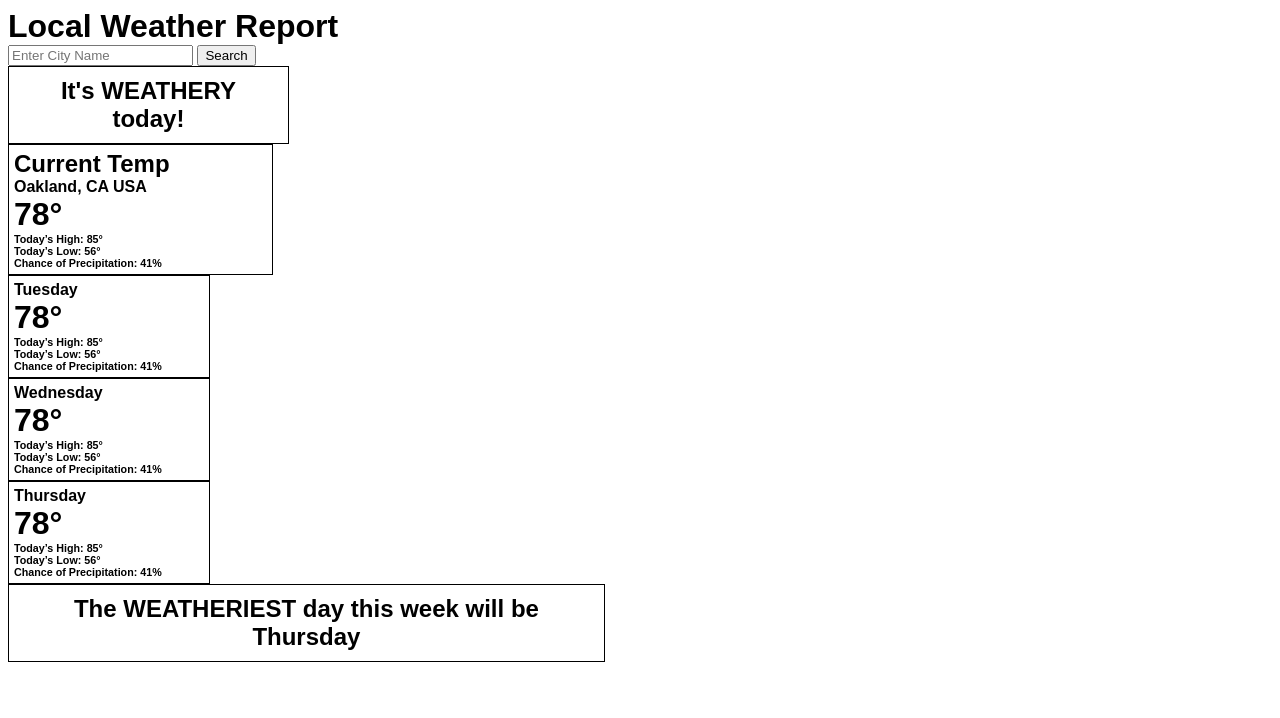
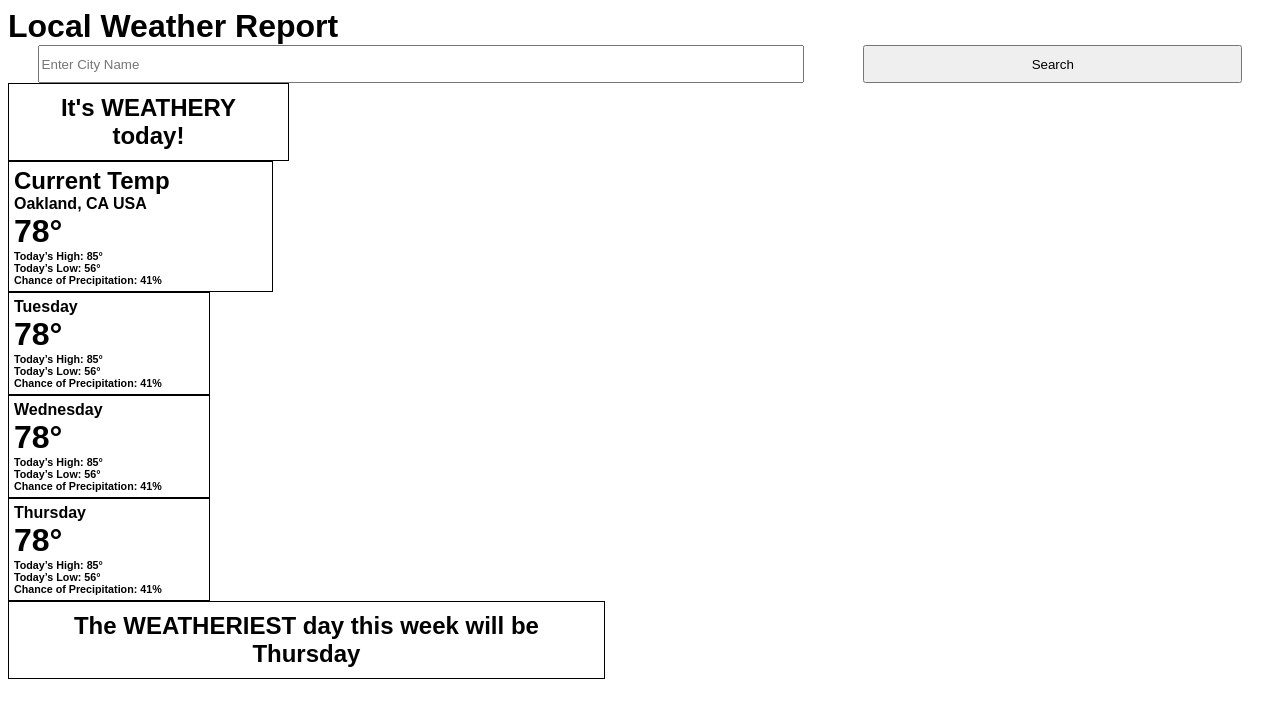
Before and after one commit to NocturneAC/weatheryNocturne, a plain HTML site: page index.html in a window 1280 px wide. Drawn offline with Linux system fonts and the light colour scheme.

Commit message:
div structure and css flex updates

```diff
--- a/css/styles.css
+++ b/css/styles.css
@@ -3,22 +3,42 @@ body {
 }
 
 .grand-wrapper {
-    /* display: flex;
-    justify-content: center; */
+    margin: 0;
+    max-width: 100%;
 }
 
+/* Header, Text input and Search button */
 .title-search-wrapper {
     max-width: 100%;
 }
 
+.header {
+    width: 100%;
+}
+
+/* Text input and Search button */
 .search-wrapper {
     max-width: 100%;
-    /* display: flex; */
+    display: flex;
+    justify-content: space-around;
+}
+.search-txt {
+    width: 60%;
+    height: 4vh;
+}
+.search-btn {
+    width: 30%;
 }
 
-.weather-cards-grand-wrapper {
+.cards-grand-wrapper {
+    max-width: 100%;
     /* display: flex;
-    justify-content: space-around; */
+    align-items: center; */
+}
+
+/* Current temp and Emote card wrap */
+.emote-current-wrapper {
+    max-width: 100%;
 }
 
 .temp-emote-card {
@@ -37,6 +57,12 @@ body {
     width: 20%;
 }
 
+.tricard-wrapper {
+    max-width: 100%;
+    /* display: flex;
+    justify-content: space-around; */
+}
+
 .card-one, .card-two, .card-three {
     margin: 0;
     border: solid #000000;
@@ -48,11 +74,6 @@ h1, h2, h4, h6 {
     margin: 0;
 }
 
-.tricard-wrapper {
-    /* display: flex;
-    justify-content: space-around; */
-}
-
 .emote-dayofweek-card {
     border: solid #000000;
     border-width: 1px;
--- a/index.html
+++ b/index.html
@@ -9,14 +9,15 @@
 <body>
     <div class="grand-wrapper">
         <div class="title-search-wrapper">
-        <h1>Local Weather Report</h1>
+            <h1 class="header">Local Weather Report</h1>
             <div class="search-wrapper">
-            <input type="text" placeholder="Enter City Name" />
-            <input type="submit" value="Search" />
+                <input type="text" placeholder="Enter City Name" class="search-txt" />
+                <input type="submit" value="Search" class="search-btn" />
             </div>
         </div>
 
-    <div class="weather-cards-grand-wrapper">
+        <div class="cards-grand-wrapper">
+            <div class="emote-current-wrapper">
                 <div class="temp-emote-card">
                 <h2>It's WEATHERY today!</h2>
                 </div>
@@ -27,6 +28,7 @@
                     <h6>Today’s High: 85°</h6>
                     <h6>Today’s Low: 56°</h6>
                     <h6>Chance of Precipitation: 41%</h6>
+                </div>
             </div>
             <div class="tricard-wrapper">
                 <div class="card-one">
```
Lines whose indentation alone changed are shown as unchanged.
